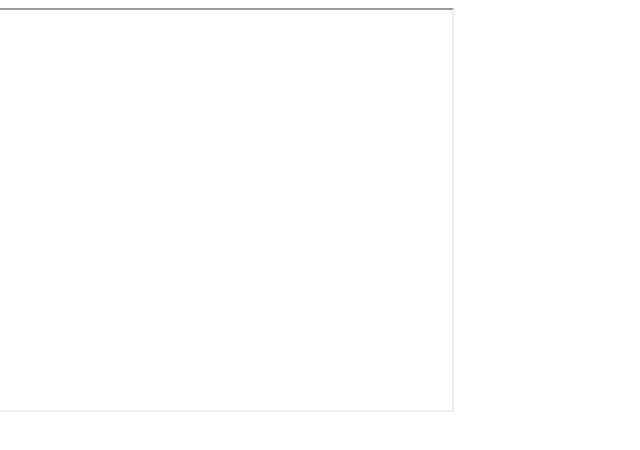
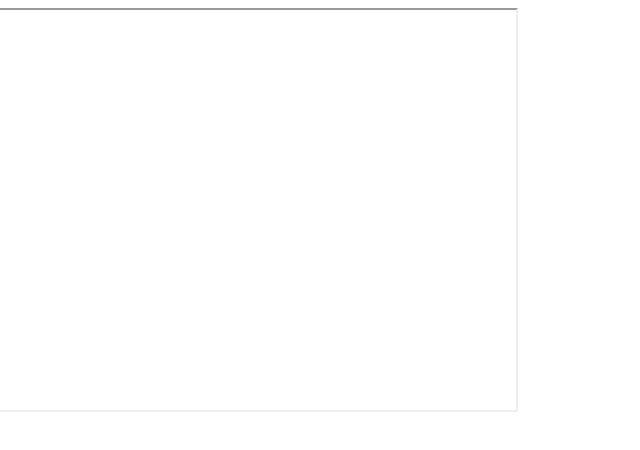
Before and after one commit to senaXmixi36/hoi-ae-thich-tin-hoc, a plain HTML site: page index.html in a window 1280 px wide. Shown: the full height of the page, 640-1280 px from the left. Drawn offline with Linux system fonts and the light colour scheme.

Commit message:
Adjust iframe width in index.html

```diff
--- a/index.html
+++ b/index.html
@@ -6,6 +6,6 @@
        <body>
 <! tạo bảng 1 dòng = 2 cột:>
        <iframe src="contents/list.html" width="30%" height="400px"> </iframe>
-       <iframe name="noidung" width="55%" height="400px"></iframe>
+       <iframe name="noidung" width="60%" height="400px"></iframe>
        </body>
 </html>
```
